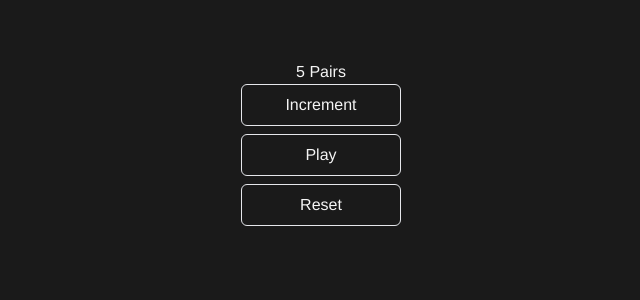
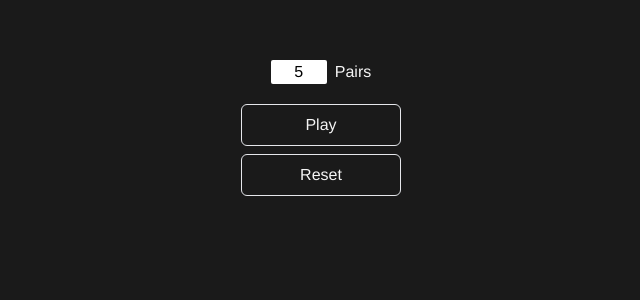
Before and after one commit to countersoda/memory, a Vue app: page / in a window 1280 px wide. Shown: the top 300 px of the page, without its empty margins (319-959 px from the left). Built offline with nearby package versions, Linux system fonts and the light colour scheme.

Commit message:
try dynamcally change class

```diff
--- a/src/App.vue
+++ b/src/App.vue
@@ -2,15 +2,8 @@
   <Board />
 </template>
 
-<script lang="ts">
-import { defineComponent } from "vue";
+<script lang="ts" setup>
 import Board from "./components/Board.vue";
-export default defineComponent({
-  name: "App",
-  components: {
-    Board,
-  },
-});
 </script>
 
 <style>
--- a/src/components/Board.vue
+++ b/src/components/Board.vue
@@ -1,20 +1,22 @@
-<!-- eslint-disable vue/multi-word-component-names -->
 <template>
   <div class="items-center flex flex-col">
-    <h1>{{ amount }} Pair{{ amount != 1 ? "s" : "" }}</h1>
+    <div class="flex flex-row gap-2 pb-5">
+      <input
+        class="text-black text-center w-14 rounded-sm outline-none"
+        type="number"
+        v-model="amount"
+      />
+      <h1>Pair{{ amount != 1 ? "s" : "" }}</h1>
+    </div>
     <div class="flex flex-col w-[10rem] gap-2">
-      <button class="border p-2 rounded-md" v-on:click="increment">
-        Increment
-      </button>
       <button class="border p-2 rounded-md" v-on:click="create">Play</button>
       <button class="border p-2 rounded-md" v-on:click="reset">Reset</button>
     </div>
-    <div
-      class="w-[60%] flex flex-row flex-wrap pt-10 items-center justify-center gap-2"
-    >
-      <div v-for="card in cards" :key="card.key">
+    <div :class="boardSize(maxSize)">
       <button
-          class="border p-2 w-10 h-10 rounded-md"
+        class="border p-2 w-10 h-10 rounded-md items-center"
+        v-for="card in cards"
+        :key="card.key"
         v-on:click="() => reveal(card.key)"
       >
         {{
@@ -25,13 +27,24 @@
       </button>
     </div>
   </div>
-  </div>
 </template>
 
 <script lang="ts" setup>
 import { storeToRefs } from "pinia";
+import { ref } from "vue-demi";
 import { useBoardStore } from "../store/state";
 const board = useBoardStore();
-const { increment, create, reset, reveal } = board;
+const { create, reset, reveal } = board;
 const { amount, cards, revealedCards, foundCards } = storeToRefs(board);
+let max = 0;
+for (let i = 1; i <= amount.value; i++) {
+  if (amount.value % i == 0 && max < i) {
+    max = i;
+  }
+}
+const maxSize = ref(max);
+const boardSize = ref(
+  (n: number) =>
+    `w-[50%] grid grid-cols-[repeat(${n},minmax(0,2.5rem))] pt-10 place-items-center place-content-center gap-2`
+);
 </script>
--- a/src/global.css
+++ b/src/global.css
@@ -1,3 +1,11 @@
 @tailwind base;
 @tailwind components;
 @tailwind utilities;
+
+@layer base {
+    input[type="number"]::-webkit-inner-spin-button,
+    input[type="number"]::-webkit-outer-spin-button {
+      -webkit-appearance: none;
+      margin: 0;
+    }
+  }
--- a/src/store/state.ts
+++ b/src/store/state.ts
@@ -9,20 +9,17 @@ export const useBoardStore = defineStore("board", {
     return { amount: ref<number>(5), cards: ref<Card[]>([]), revealedCards: ref<Card[]>([]), foundCards: ref<Card[]>([]) };
   },
   actions: {
-    increment() {
-      this.amount++;
-    },
     create() {
       const values: Card[] = [];
       for (let i = 0; i < this.amount; i++) {
         const value = Math.floor(Math.random() * 100 + 1);
-        const card: Card = { symbol: value, key: -1 }
+        const card = { symbol: value, key: -1 }
         values.push(...[card, card])
       }
       this.cards = shuffle(values).map((card, i) => ({ ...card, key: i }));
     },
     reset() {
-      this.amount = 0;
+      this.amount = 5;
       this.cards = [];
       this.foundCards = []
       this.revealedCards = []
@@ -36,11 +33,11 @@ export const useBoardStore = defineStore("board", {
         }
       }
       if (this.revealedCards.length === 2) {
-        await sleep(500);
         if (this.revealedCards[0].symbol === this.revealedCards[1].symbol) {
           this.foundCards.push(...this.revealedCards);
           this.revealedCards = [];
         } else {
+          await sleep(500);
           this.revealedCards = [];
         }
       }
```
Also changed, not shown: .eslintrc.js. Lines whose indentation alone changed are shown as unchanged.
